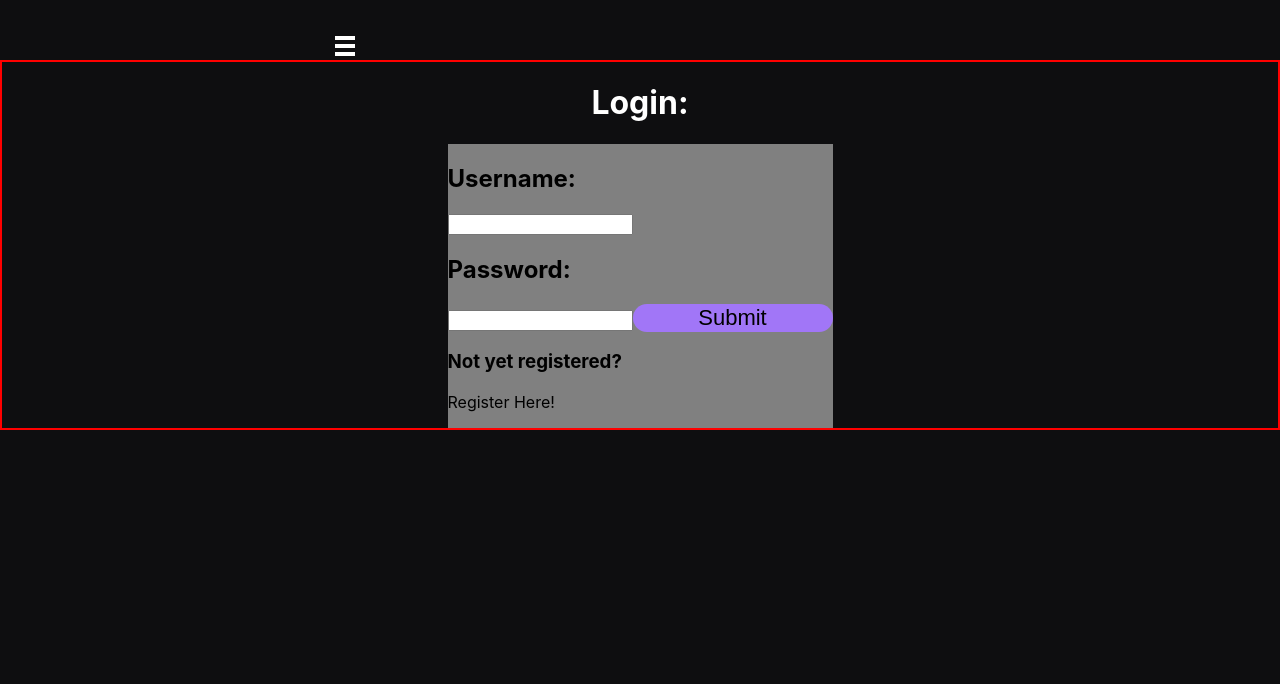
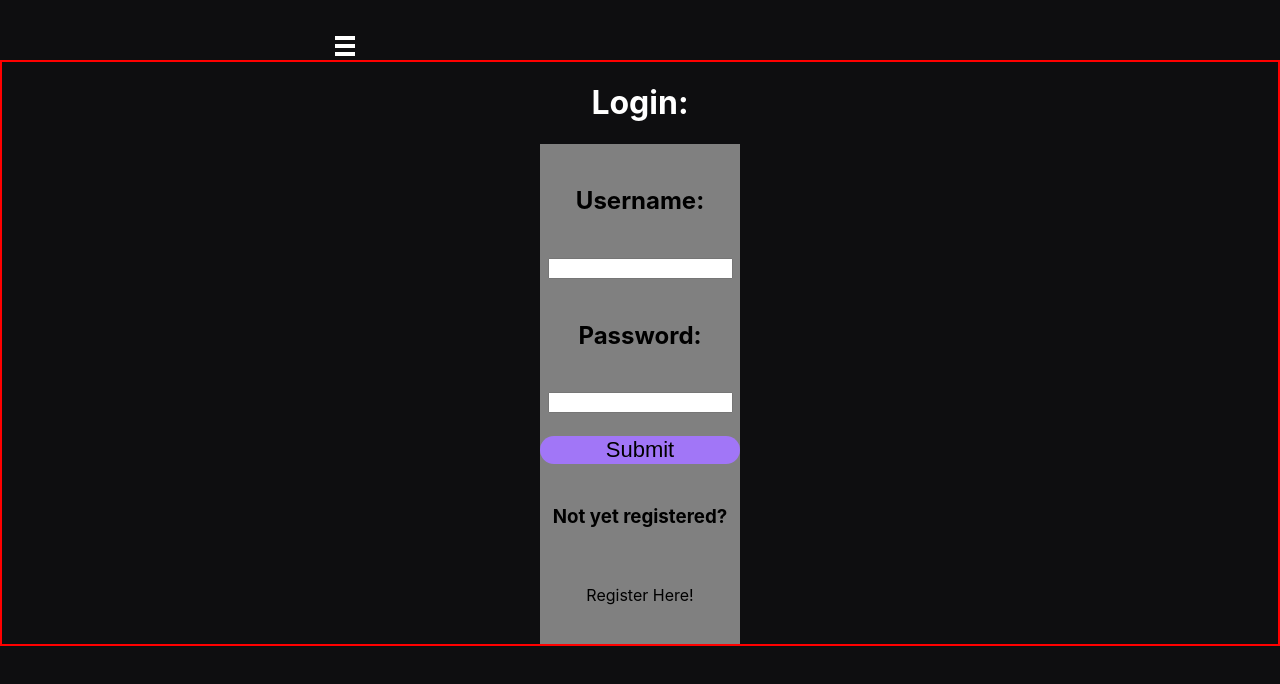
Before and after one commit to chaselancaster/nosmallstreamer-frontend, a React (Create React App) app: page /login in a window 1280 px wide. Shown: the top 684 px of the page. Built offline with nearby package versions, Linux system fonts and the light colour scheme.

Commit message:
Add slightly more styling to the login form and add state to Register.js

```diff
--- a/src/Component/Login/Login.css
+++ b/src/Component/Login/Login.css
@@ -1,4 +1,4 @@
-.login-container {
+.login-parent-container {
   display: flex;
   flex-direction: column;
   justify-content: space-evenly;
@@ -11,10 +11,16 @@ h1 {
   color: white;
 }
 
-.form-container {
+.login-form-container {
+  background-color: gray;
+}
+
+.login-form {
   display: flex;
   flex-direction: column;
-  background-color: gray;
+  justify-content: space-evenly;
+  align-items: center;
+  height: 500px;
 }
 
 .login-button {
--- a/src/Component/Login/Login.js
+++ b/src/Component/Login/Login.js
@@ -20,10 +20,10 @@ class Login extends Component {
     render() {
         const { username, password } = this.state;
         return (
-            <div className="login-container">
+            <div className="login-parent-container">
                 <h1>Login:</h1>
-                <div className="form-container">
-                    <form>
+                <div className="login-form-container">
+                    <form className="login-form">
                         <h2>Username:</h2>
                         <input type="text" name="username" value={username} onChange={this.changeHandler}/>
                         <h2>Password:</h2>
--- a/src/Component/Register/Register.js
+++ b/src/Component/Register/Register.js
@@ -4,6 +4,13 @@ import { Redirect } from 'react-router-dom';
 import './Register.css';
 
 class Register extends Component {
+    state = {
+        username: "",
+        password: "",
+        logged: false,
+        message: ""
+    }
+
     render() {
         return (
             <h1>Register Component</h1>
--- a/src/Component/Search/Search.css
+++ b/src/Component/Search/Search.css
@@ -24,11 +24,11 @@
   border-bottom: 2px solid white;
 }
 
-.form-container {
+.search-form-container {
   display: flex;
   flex-direction: column;
   background-color: gray;
-  /* border: 2px solid red; */
+  border: 2px solid red;
 }
 
 .search-form {
--- a/src/Component/Search/Search.js
+++ b/src/Component/Search/Search.js
@@ -10,7 +10,7 @@ class Search extends Component {
                     <h1 className="search-title">Search for streams!</h1>
                     <p>Simply type in a game you want to see and the number of viewers you want to interact with!</p>
                 </div>
-                <div className="form-container">
+                <div className="search-form-container">
                     <form className="search-form">
                         <h3>Game:</h3>
                         <input type="text" placeholder="Game" />
```
Also changed, not shown: 1 other file (tests, documents, lock files or other folders).
